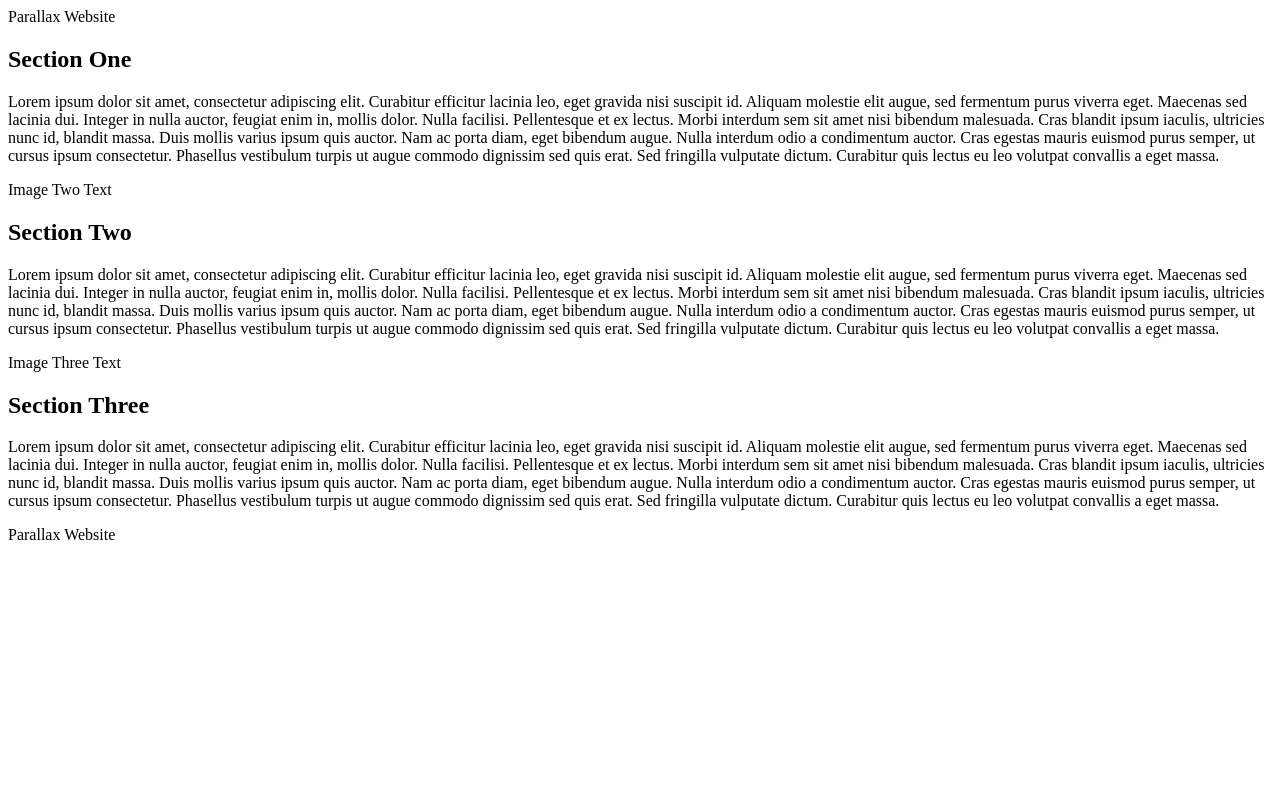
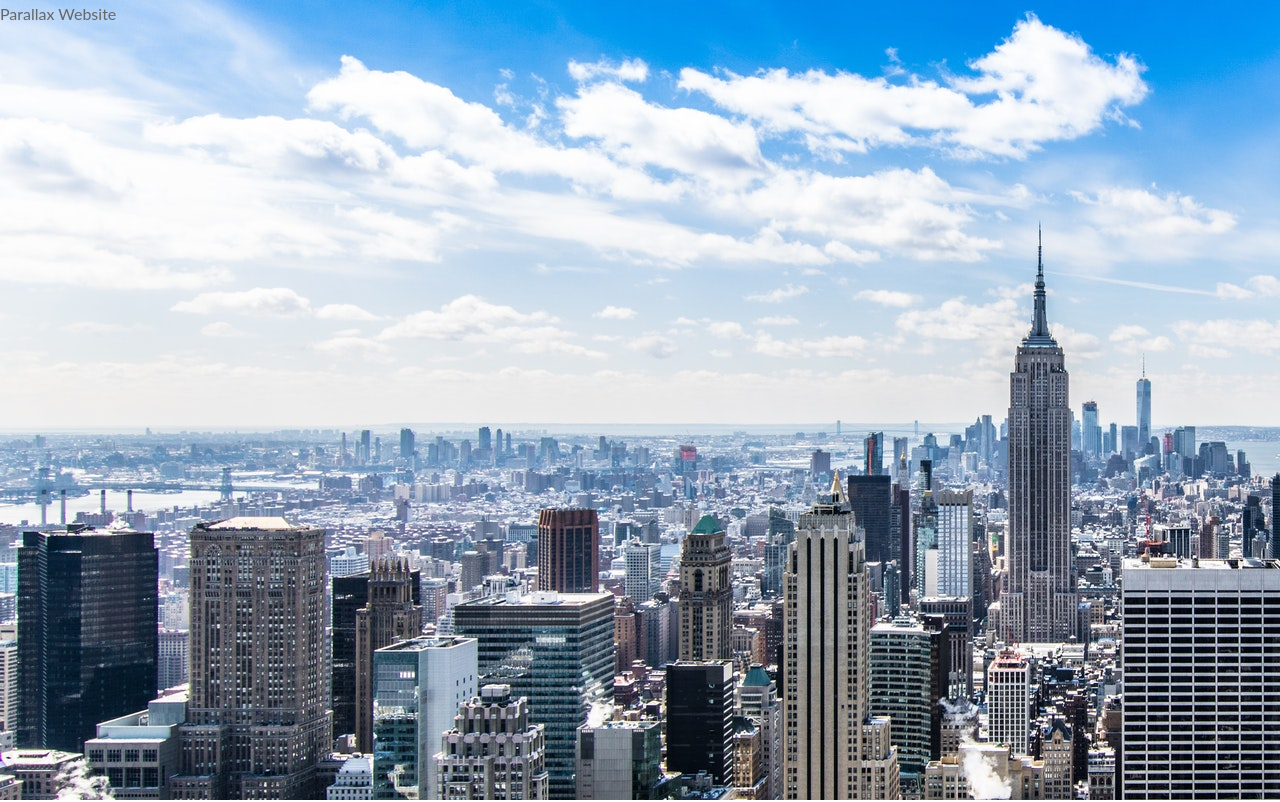
Before and after one commit to dionnecf/SimpleParallaxWebsite, a plain HTML site: page index.html in a window 1280 px wide. Shown: the top 802 px of the page. Drawn offline with Linux system fonts and the light colour scheme.

Commit message:
Updated stylesheet for main body and pimg classes, add set background images

```diff
--- a/css/stylesheet.css
+++ b/css/stylesheet.css
@@ -0,0 +1,22 @@
+body, html{
+    height: 100%;
+    margin: 0;
+    font-size: 16px;
+    font-family: "Lato", sans-serif;
+    font-weight: 400;
+    line-height: 1.8em;
+    color: #666;
+}
+
+.pimg1{
+    background-image:url('../images/pexels-lukas-kloeppel-466685\ \(1\).jpg');
+    min-height: 100%;
+}
+.pimg2{
+    background-image: url('../images/pexels-maarten-van-den-heuvel-4490701.jpg');
+    min-height: 400px;
+}
+.pimg3{
+    background-image: url('../images/pexels-tatiana-fet-1105766\ \(1\).jpg');
+    min-height: 400px;
+}
--- a/index.html
+++ b/index.html
@@ -1,11 +1,11 @@
 <!DOCTYPE html>
-<html>
+<html lang="en">
     <head>
         <meta charset="UTF-8">
         <meta name="viewport" content="width=device-width, initial-scale=1.0">
         <meta http-equiv="X-UA-Compatible" content="ie=edge">
         <title>Parallax Website Demo</title>
-        <link ref="stylesheet" href="css/stylesheet.css">
+        <link rel="stylesheet" href="css/stylesheet.css">
     </head>
     <body>
         <div class="pimg1">
```
